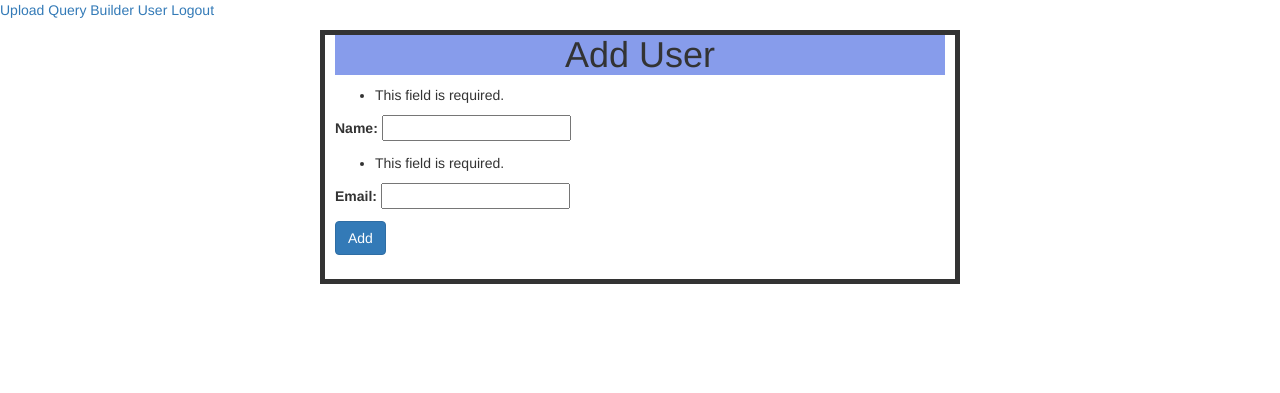
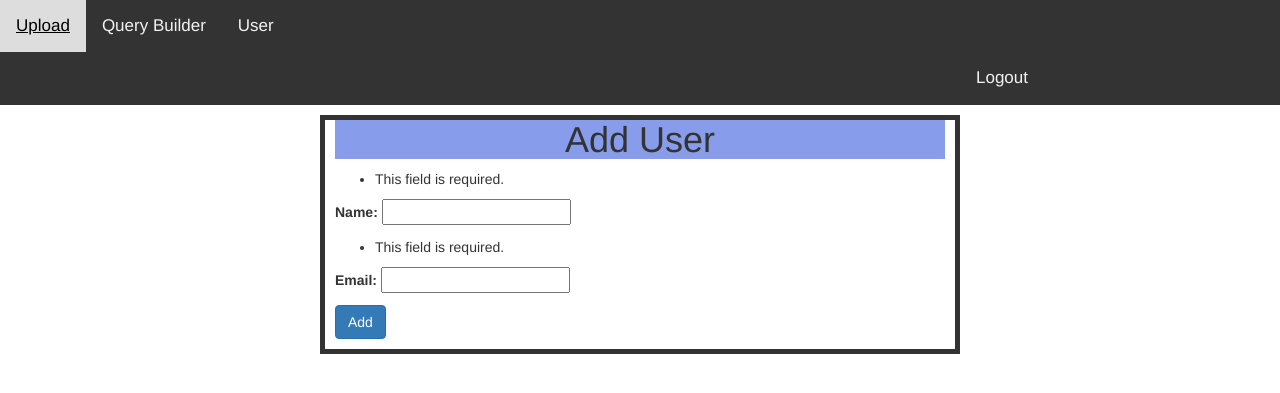
Before and after one commit to chapparu/catalyst_count, a Django app: page /add/ in a window 1280 px wide. Shown: the top 393 px of the page. Run offline with Django 4.2, Linux system fonts and the light colour scheme; some libraries are stand-ins or nearby versions.

Commit message:
Ruchita: Added css changes

```diff
--- a/templates/index.html
+++ b/templates/index.html
@@ -1,5 +1,4 @@
-<!--<!DOCTYPE html>-->
-{% load bootstrap4 %}
+<!DOCTYPE html>
 <html lang="en">
 <head>
     <meta charset="UTF-8">
@@ -7,12 +6,40 @@
   <script src="https://ajax.googleapis.com/ajax/libs/jquery/3.7.1/jquery.min.js"></script>
   <script src="https://maxcdn.bootstrapcdn.com/bootstrap/3.4.1/js/bootstrap.min.js"></script>
 </head>
+<style>
+body {
+  margin: 0;
+  font-family: Arial, Helvetica, sans-serif;
+}
+
+.topnav {
+  overflow: hidden;
+  background-color: #333;
+}
+
+.topnav a {
+  float: left;
+  color: #f2f2f2;
+  text-align: center;
+  padding: 14px 16px;
+  text-decoration: none;
+  font-size: 17px;
+}
+
+.topnav a:hover {
+  background-color: #ddd;
+  color: black;
+}
+
+</style>
 <body>
     {% block start %}
-        <a href="/upload/">Upload</a>
-        <a href="/builder/">Query Builder</a>
-        <a href="/user/">User</a>
-        <a style="text-align-last:end" href="/accounts/logout/">Logout</a>
+        <div class="topnav">
+            <a href="/upload/">Upload</a>
+            <a href="/builder/">Query Builder</a>
+            <a href="/user/">User</a>
+            <a style="margin-left: 75%;" href="/accounts/logout/">Logout</a>
+        </div>
     {% endblock %}
 </body>
 </html>
```
